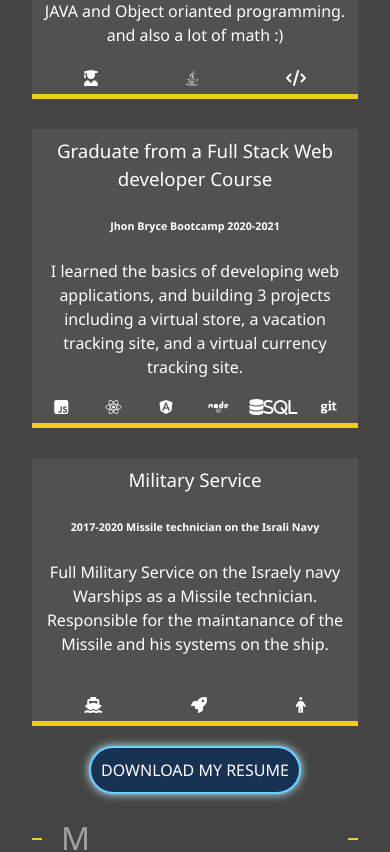
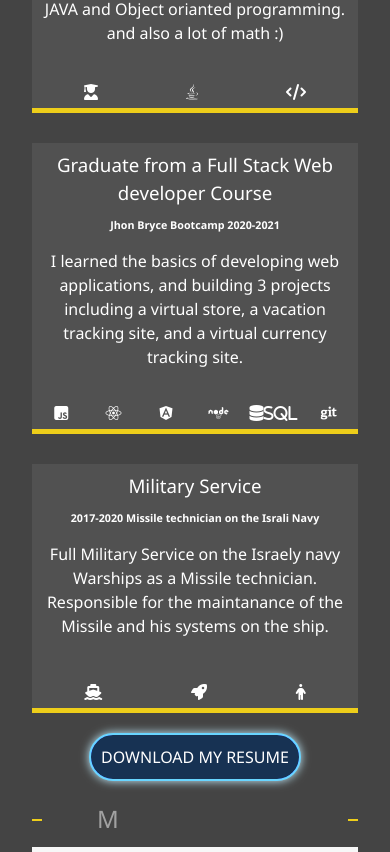
Before and after one commit to dolev146/dolev-portfolio, a website: page dist/about.html in a window 390 px wide. Shown: the part 1214-2066 px from the top of the page. Drawn offline with Linux system fonts and the light colour scheme.

Commit message:
improving about me and indexhtml page

```diff
--- a/scss/_aboutpage.scss
+++ b/scss/_aboutpage.scss
@@ -53,6 +53,11 @@
   text-decoration-style: double;
 }
 
+.semi-header-jobs {
+  margin: 0px 0px 0px 0px;
+  padding: 10px 0px 0px 0px;
+}
+
 .about-info {
   display: grid;
   gap: 30px;
@@ -84,6 +89,8 @@
   }
 
   .job {
+    display: grid;
+    grid-template-rows: 0.1fr 0.1fr 0.1fr 0.1fr;
     background: lighten($primary-color, 5);
     padding: 0.5rem;
     border-bottom: $secondary-color 5px solid;
@@ -107,9 +114,9 @@
 }
 
 .mg-41 {
-  margin-top: 41px;
+  margin-top: 30px;
 }
 
 .mg-t-63 {
-  margin-top: 63px;
+  margin-top: 30px;
 }
--- a/scss/_mobile.scss
+++ b/scss/_mobile.scss
@@ -157,6 +157,9 @@
 
 // Smartphones
 @include mediaSm {
+  .one-and-a-half-rem-font-size {
+    font-size: 1.5rem;
+  }
   .splide__slide {
     width: 45vw !important;
   }
--- a/scss/main.scss
+++ b/scss/main.scss
@@ -71,7 +71,6 @@ main {
     padding-top: 4rem;
     padding-right: 4rem;
     padding-bottom: 0;
-
   }
 }
 
@@ -87,7 +86,10 @@ main {
   display: inline;
 }
 
-
+.text-align-right {
+  display: block;
+  text-align: right;
+}
 
 @import "contactmodal";
 @import "animatedbuttons";
```
Also changed, not shown: dist/about.html, dist/css/main.css, dist/img/skills/git.png, dist/img/skills/jslogo.png, dist/index.html.
